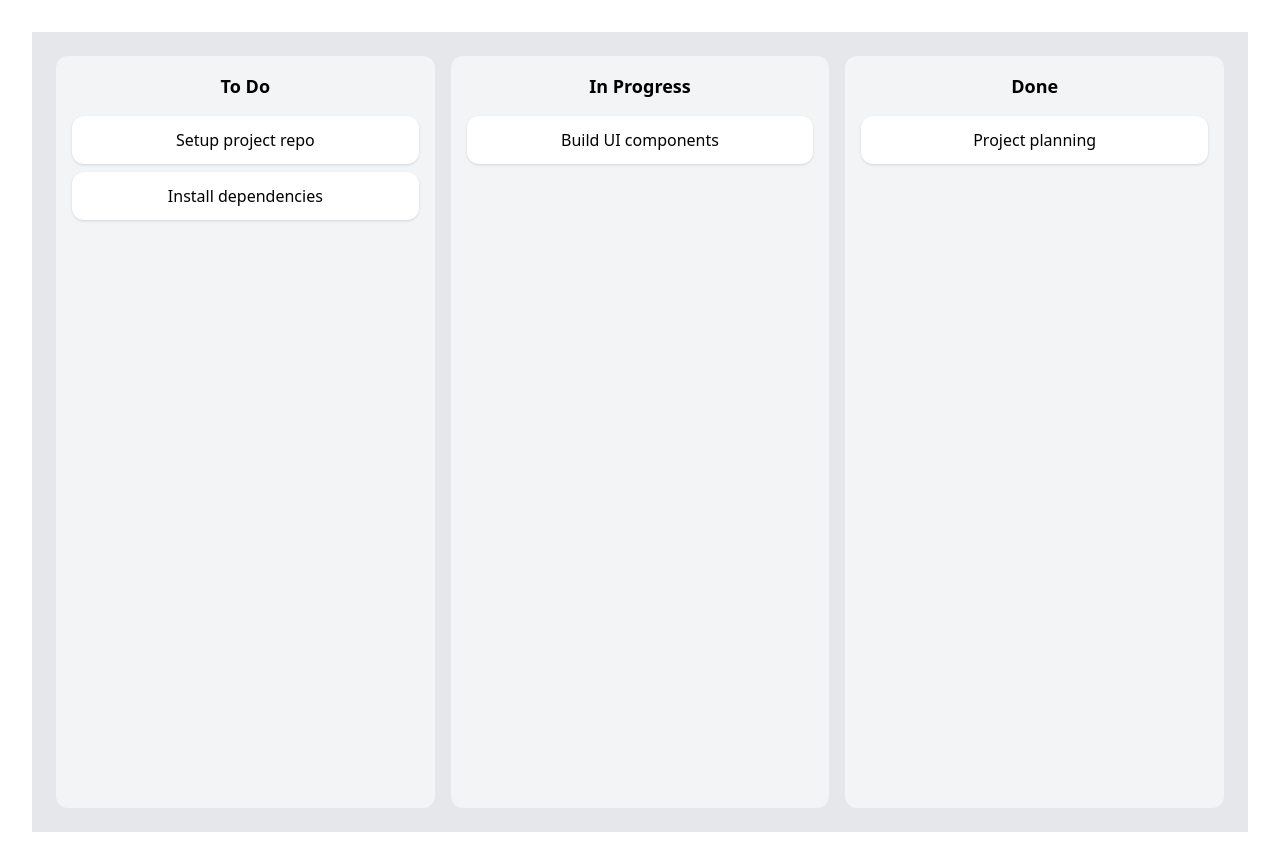
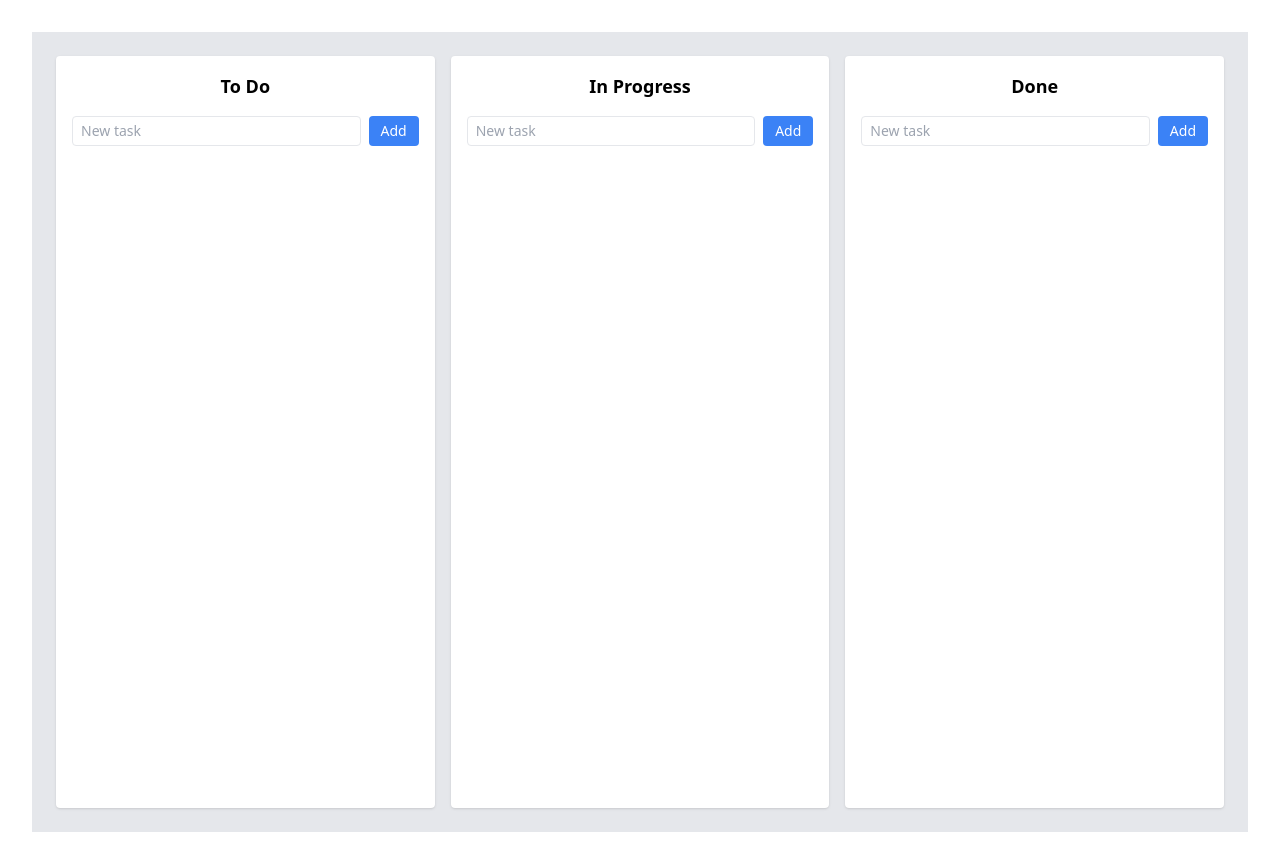
Before and after one commit to marsalan828/Taskia, a React (Vite) app in the folder frontend/: page / in a window 1280 px wide. Built offline with nearby package versions, Linux system fonts and the light colour scheme.

Commit message:
Added dynamic tasks and implemented CRUD using localstorage

```diff
--- a/frontend/src/components/Board.tsx
+++ b/frontend/src/components/Board.tsx
@@ -1,12 +1,33 @@
+// src/components/Board.tsx
 import Column from "./Column";
-import { initialTasks } from "../data/tasks";
+import { useTasks } from "../hooks/useTasks";
 
 export default function Board() {
+  const { tasks, addTask, removeTask, editTask } = useTasks();
+
   return (
     <div className="flex gap-4 p-6 h-screen bg-gray-200">
-      <Column title="To Do" tasks={initialTasks.todo} />
-      <Column title="In Progress" tasks={initialTasks.inprogress} />
-      <Column title="Done" tasks={initialTasks.done} />
+      <Column
+        title="To Do"
+        tasks={tasks.todo}
+        onAdd={(title) => addTask("todo", title)}
+        onRemove={(id) => removeTask("todo", id)}
+        onEdit={(id, title) => editTask("todo", id, title)}
+      />
+      <Column
+        title="In Progress"
+        tasks={tasks.inprogress}
+        onAdd={(title) => addTask("inprogress", title)}
+        onRemove={(id) => removeTask("inprogress", id)}
+        onEdit={(id, title) => editTask("inprogress", id, title)}
+      />
+      <Column
+        title="Done"
+        tasks={tasks.done}
+        onAdd={(title) => addTask("done", title)}
+        onRemove={(id) => removeTask("done", id)}
+        onEdit={(id, title) => editTask("done", id, title)}
+      />
     </div>
   );
 }
--- a/frontend/src/components/Column.tsx
+++ b/frontend/src/components/Column.tsx
@@ -1,17 +1,74 @@
-import TaskCard from "./TaskCard";
+import { useState } from "react";
+import type { Task } from "../types/task";
 
-type ColumnProps = {
+type Props = {
   title: string;
-  tasks: { id: string; title: string }[];
+  tasks: Task[];
+  onAdd: (title: string) => void;
+  onRemove: (id: string) => void;
+  onEdit: (id: string, title: string) => void;
 };
 
-export default function Column({ title, tasks }: ColumnProps) {
+export default function Column({
+  title,
+  tasks,
+  onAdd,
+  onRemove,
+  onEdit,
+}: Props) {
+  const [newTask, setNewTask] = useState("");
+
   return (
-    <div className="w-1/3 bg-gray-100 rounded-xl p-4">
+    <div className="bg-white p-4 rounded shadow w-1/3">
       <h2 className="text-lg font-bold mb-4">{title}</h2>
-      {tasks.map((task) => (
-        <TaskCard key={task.id} title={task.title} />
-      ))}
+
+      <div className="space-y-2">
+        {tasks.map((task) => (
+          <div
+            key={task.id}
+            className="flex justify-between items-center bg-gray-100 p-2 rounded"
+          >
+            <span>{task.title}</span>
+            <div className="space-x-2">
+              <button
+                onClick={() => {
+                  const updated = prompt("Edit task:", task.title);
+                  if (updated) onEdit(task.id, updated);
+                }}
+                className="text-blue-500 text-sm"
+              >
+                Edit
+              </button>
+              <button
+                onClick={() => onRemove(task.id)}
+                className="text-red-500 text-sm"
+              >
+                Delete
+              </button>
+            </div>
+          </div>
+        ))}
+      </div>
+
+      <div className="mt-4 flex">
+        <input
+          type="text"
+          value={newTask}
+          onChange={(e) => setNewTask(e.target.value)}
+          placeholder="New task"
+          className="flex-1 border rounded px-2 py-1 text-sm"
+        />
+        <button
+          onClick={() => {
+            if (!newTask.trim()) return;
+            onAdd(newTask);
+            setNewTask("");
+          }}
+          className="ml-2 bg-blue-500 text-white px-3 py-1 rounded text-sm"
+        >
+          Add
+        </button>
+      </div>
     </div>
   );
 }
--- /dev/null
+++ b/frontend/src/hooks/useTasks.ts
@@ -0,0 +1,51 @@
+import { useEffect, useState } from "react";
+import type { Task } from "../types/task"
+
+export type TaskState = {
+  todo: Task[];
+  inprogress: Task[];
+  done: Task[];
+};
+
+const defaultTasks: TaskState = {
+  todo: [],
+  inprogress: [],
+  done: [],
+};
+
+export function useTasks() {
+  const [tasks, setTasks] = useState<TaskState>(() => {
+    const saved = localStorage.getItem("tasks");
+    return saved ? JSON.parse(saved) : defaultTasks;
+  });
+
+  useEffect(() => {
+    localStorage.setItem("tasks", JSON.stringify(tasks));
+  }, [tasks]);
+
+  const addTask = (column: keyof TaskState, title: string) => {
+    const newTask: Task = { id: Date.now().toString(), title };
+    setTasks((prev) => ({
+      ...prev,
+      [column]: [...prev[column], newTask],
+    }));
+  };
+
+  const removeTask = (column: keyof TaskState, id: string) => {
+    setTasks((prev) => ({
+      ...prev,
+      [column]: prev[column].filter((task) => task.id !== id),
+    }));
+  };
+
+  const editTask = (column: keyof TaskState, id: string, title: string) => {
+    setTasks((prev) => ({
+      ...prev,
+      [column]: prev[column].map((task) =>
+        task.id === id ? { ...task, title } : task
+      ),
+    }));
+  };
+
+  return { tasks, addTask, removeTask, editTask };
+}
--- /dev/null
+++ b/frontend/src/types/task.ts
@@ -0,0 +1,4 @@
+export type Task = {
+  id: string;
+  title: string;
+};
```
